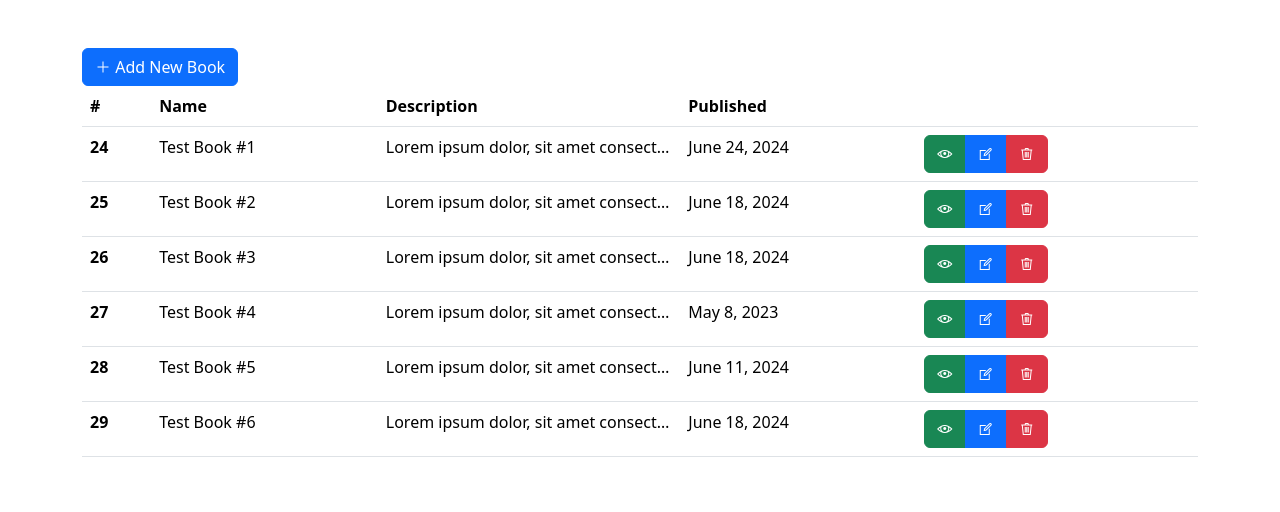
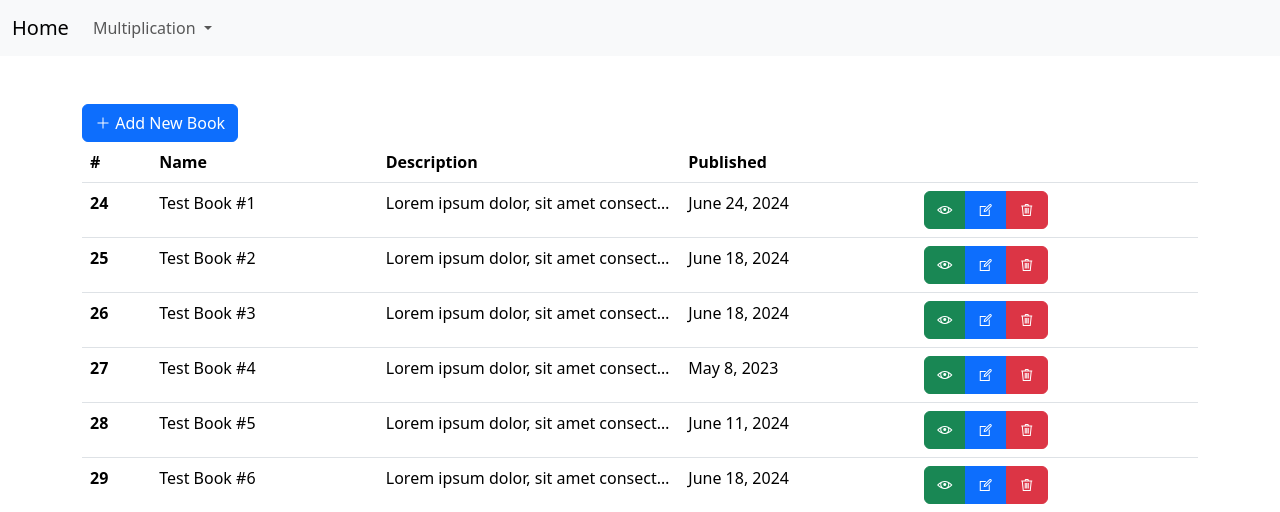
Before and after one commit to Abdelrahman-Moharram/Steve-Task, a Django app: page / in a window 1280 px wide. Shown: the top 512 px of the page. Run offline with Django 5.2, Linux system fonts and the light colour scheme; data comes from the database, SQL or seed files in the repository.

Commit message:
Add Multiplication View

```diff
--- a/home/urls.py
+++ b/home/urls.py
@@ -1,5 +1,5 @@
 from django.urls import path
-from .views import index, details, update, delete
+from .views import index, details, update, delete, multiplication
 
 app_name = 'home'
 
@@ -8,4 +8,5 @@ urlpatterns = [
     path('<int:id>/edit', update, name='update'),
     path('<int:id>/delete', delete, name='delete'),
     path('<int:id>/', details, name='book'),
+    path('multiplication', multiplication, name='multiplication'),
 ]
--- a/home/views.py
+++ b/home/views.py
@@ -55,3 +55,14 @@ def delete(request, id):
     Book.objects.filter(id=id).delete()
     messages.success(request, message=f'Book Delete Successfully',extra_tags='success')
     return redirect('/')
+
+
+
+def multiplication(request):
+    number = request.GET.get('number')
+    if not number:
+        return HttpResponseNotFound('<h1 style="text-align:center;margin-top:40px">Number Shouldn\'t be Null or Empty</h1>')
+    if not number.isnumeric():
+        return HttpResponseNotFound(f'<h1 style="text-align:center;margin-top:40px">"{number}" Number is Not a Valid Number</h1>')
+
+    return render(request, 'home/multiplication.html', {'number': int(number)})
--- /dev/null
+++ b/static/css/styles.css
@@ -0,0 +1,3 @@
+.default-shadow{
+    box-shadow: 0px 0px 7px #686767;
+}
--- a/templates/base.html
+++ b/templates/base.html
@@ -1,3 +1,4 @@
+{% load static %}
 <!doctype html>
 <html lang="en">
   <head>
@@ -6,8 +7,33 @@
     <title>Simple Task</title>
     <link rel= "stylesheet" href= "https://maxst.icons8.com/vue-static/landings/line-awesome/line-awesome/1.3.0/css/line-awesome.min.css" >
     <link href="https://cdn.jsdelivr.net/npm/bootstrap@5.3.3/dist/css/bootstrap.min.css" rel="stylesheet" integrity="sha384-QWTKZyjpPEjISv5WaRU9OFeRpok6YctnYmDr5pNlyT2bRjXh0JMhjY6hW+ALEwIH" crossorigin="anonymous">
+    <link rel="stylesheet" href="{% static 'css/styles.css' %}">
   </head>
   <body>
+    <nav class="navbar navbar-expand-lg bg-body-tertiary">
+      <div class="container-fluid">
+        <a class="navbar-brand" href="/">Home</a>
+        <button class="navbar-toggler" type="button" data-bs-toggle="collapse" data-bs-target="#navbarNavDropdown" aria-controls="navbarNavDropdown" aria-expanded="false" aria-label="Toggle navigation">
+          <span class="navbar-toggler-icon"></span>
+        </button>
+        <div class="collapse navbar-collapse" id="navbarNavDropdown">
+          <ul class="navbar-nav">
+            <li class="nav-item dropdown">
+              <a class="nav-link dropdown-toggle" role="button" data-bs-toggle="dropdown" aria-expanded="false">
+                Multiplication
+              </a>
+              <ul class="dropdown-menu">
+
+                {% for i in '0123456789'|make_list %}
+                  <li><a class="dropdown-item" href="/multiplication?number={{ forloop.counter }}">{{ forloop.counter }}</a></li>
+                {% endfor %}
+
+              </ul>
+            </li>
+          </ul>
+        </div>
+      </div>
+    </nav>
     {% if messages %}
 
         {% for message in messages %}
```
Also changed, not shown: home/templates/home/multiplication.html (added, +34 -0 lines).
